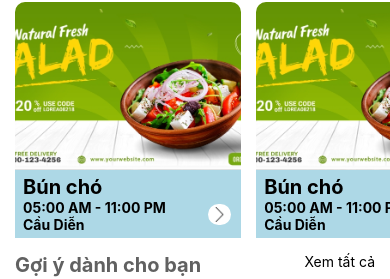
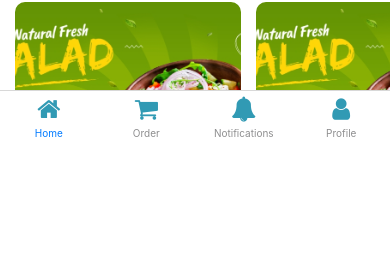
Before and after one commit to TruongVanTu/MD-27_BeeFood, a React Native app: screen /Appnavigator in a window 390 px wide. Shown: the part 705-984 px from the top of the page. After the commit the page ends 844 px from the top, so only its background shows below. Built offline with nearby package versions, Linux system fonts and the light colour scheme.

Commit message:
AppNavigator

```diff
--- a/App.js
+++ b/App.js
@@ -14,6 +14,10 @@ import AllProducts from './Screen/AllProducts';
 import AllRestaurnat from './Screen/AllRestaurnat';
 import RestaurantScreen from './Screen/RestaurantScreen';
 import ProductDetailScreen from './Screen/ProductDetailScreen';
+import AppNavigator from './Screen/AppNavigator';
+import OrderScreen from './Screen/OrderScreen';
+import NotificationScreen from './Screen/NotificationScreen';
+import ProfileScreen from './Screen/ProfileScreen';
 
 const Stack = createNativeStackNavigator();
 
@@ -21,6 +25,7 @@ export default function App() {
   return (
     <NavigationContainer>
       <Stack.Navigator screenOptions={{ headerShown: false }}>
+        <Stack.Screen name='Appnavigator' component={AppNavigator} />
         <Stack.Screen name='Home' component={Home} />
 
         <Stack.Screen component={GanbanComponent} name='Ganban' />
@@ -30,6 +35,9 @@ export default function App() {
         <Stack.Screen component={AnVatComponent} name='AnVat' />
         <Stack.Screen component={DoUongComponent} name='DoUong' />
         <Stack.Screen component={BanhMiComponent} name='BanhMi' />
+        <Stack.Screen component={OrderScreen} name='Order' />
+        <Stack.Screen component={NotificationScreen} name='Notifications' />
+        <Stack.Screen component={ProfileScreen} name='Profile' />
 
         <Stack.Screen component={ProductDetailScreen} name='ProductDetail' options={{ title: 'Chi tiết sản phẩm' }} />
 
--- a/Screen/AppNavigator.js
+++ b/Screen/AppNavigator.js
@@ -1,12 +1,66 @@
 import { StyleSheet, Text, View } from 'react-native'
 import React from 'react'
+import { createBottomTabNavigator } from '@react-navigation/bottom-tabs';
+import Home from './Home';
+import OrderScreen from './OrderScreen';
+import NotificationScreen from './NotificationScreen';
+import ProfileScreen from './ProfileScreen';
+import Icon from 'react-native-vector-icons/FontAwesome';
+
+const Tab = createBottomTabNavigator();
 
 const AppNavigator = () => {
-  return (
-    <View>
-      <Text>AppNavigator</Text>
-    </View>
-  )
+    return (
+        <Tab.Navigator
+        initialRouteName='Home'
+        screenOptions={{
+          unmountOnBlur: true,
+        }}
+        >
+
+          <Tab.Screen
+            name="Home"
+            component={Home}
+            options={{
+              tabBarIcon: ({ color, size }) => (
+                <Icon name="home" size={25} color="#319AB4" /> // Đặt màu nâu và kích thước 20
+              ),
+              headerShown: false, // Đặt giá trị này ở đây để ẩn tiêu đề của màn hình Home
+            }}
+          />
+          <Tab.Screen
+            name="Order"
+            component={OrderScreen}
+            options={{
+              tabBarIcon: ({ color, size }) => (
+                <Icon name="shopping-cart" size={25} color="#319AB4" /> // Đặt màu nâu và kích thước 20
+              ),
+              headerShown: false, // Đặt giá trị này ở đây để ẩn tiêu đề của màn hình Home
+            }}
+          />
+          <Tab.Screen
+            name="Notifications"
+            component={NotificationScreen}
+            options={{
+              tabBarIcon: ({ color, size }) => (
+                <Icon name="bell" size={25} color="#319AB4" /> // Đặt màu nâu và kích thước 20
+              ),
+              headerShown: false, // Đặt giá trị này ở đây để ẩn tiêu đề của màn hình Home
+            }}
+          />
+          <Tab.Screen
+            name="Profile"
+            component={ProfileScreen}
+            options={{
+              tabBarIcon: ({ color, size }) => (
+                <Icon name="user" size={25} color="#319AB4" /> // Đặt màu nâu và kích thước 20
+              ),
+              headerShown: false, // Đặt giá trị này ở đây để ẩn tiêu đề của màn hình Profile
+            }}
+          />
+
+        </Tab.Navigator>
+    )
 }
 
 export default AppNavigator
--- /dev/null
+++ b/Screen/NotificationScreen.js
@@ -0,0 +1,14 @@
+import { StyleSheet, Text, View } from 'react-native'
+import React from 'react'
+
+const NotificationScreen = () => {
+  return (
+    <View>
+      <Text>NotificationScreen</Text>
+    </View>
+  )
+}
+
+export default NotificationScreen
+
+const styles = StyleSheet.create({})
--- /dev/null
+++ b/Screen/OrderScreen.js
@@ -0,0 +1,14 @@
+import { StyleSheet, Text, View } from 'react-native'
+import React from 'react'
+
+const OrderScreen = () => {
+  return (
+    <View>
+      <Text>OrderScreen</Text>
+    </View>
+  )
+}
+
+export default OrderScreen
+
+const styles = StyleSheet.create({})
--- a/Screen/ProductDetailScreen.js
+++ b/Screen/ProductDetailScreen.js
@@ -1,4 +1,4 @@
-import { Image, SafeAreaView, StyleSheet, TouchableOpacity, View } from 'react-native'
+import { Image, SafeAreaView, ScrollView, StyleSheet, Text, TouchableOpacity, View } from 'react-native'
 import React from 'react'
 
 const ProductDetailScreen = () => {
@@ -14,8 +14,36 @@ const ProductDetailScreen = () => {
                             style={{ width: 25, height: 25 }}
                         />
                     </TouchableOpacity>
+                    {/* Title */}
+                    <Text style={{ fontWeight: "bold", flex: 1, fontSize: 24 }}>
+                        {" "}
+                        Chi tiết sản phẩm{" "}
+                    </Text>
 
+                    {/* Cart button */}
+                    <TouchableOpacity style={styles.menuButton}>
+                        <Image
+                            source={require("./../Image/menu-icon.png")}
+                            style={styles.icon}
+                        />
+                    </TouchableOpacity>
                 </View>
+                <ScrollView>
+                    <Image source={require('../Image/banner.jpg')} style={styles.image} />
+                    {/* Product name and price */}
+                    <View style={styles.contentRow}>
+                        <View style={{ flexDirection: 'row', alignItems: 'center' }}>
+                            <Text style={styles.productName}>Bún chó</Text>
+                        </View>
+                        <View>
+                            <Text style={styles.productPrice}>30.000 VND</Text>
+                        </View>
+                        {/* Product description */}
+                        <View style={styles.descriptionContainer}>
+                            <Text style={styles.description}>jhsad</Text>
+                        </View>
+                    </View>
+                </ScrollView>
 
             </View>
         </SafeAreaView>
@@ -38,4 +66,40 @@ const styles = StyleSheet.create({
         borderBottomColor: '#ddd', // Màu của đường line
         backgroundColor: 'transparent', // Loại bỏ màu nền // Thêm đường line ở cuối
     },
+    scrollView: { margin: 10 },
+    image: {
+        width: '97%',
+        borderRadius: 10,
+        height: 200,
+        marginBottom: 10,
+        margin: 5
+    },
+    contentRow: {
+        flexDirection: 'row',
+        justifyContent: 'space-between',
+        padding: 5,
+    },
+    productName: {
+        padding: 8,
+        fontSize: 20,
+        fontWeight: 'bold',
+    },
+    icon: {
+        width: 30,
+        height: 30,
+        marginRight: 8
+    },
+    productPrice: {
+        fontSize: 16,
+        fontWeight: 'bold',
+        color: 'green',
+    },
+    descriptionContainer: {
+        padding: 8, alignItems: 'center',
+        flexDirection: 'row'
+    },
+    description: {
+        marginLeft: 10,
+        fontSize: 16,
+    },
 })
--- /dev/null
+++ b/Screen/ProfileScreen.js
@@ -0,0 +1,14 @@
+import { StyleSheet, Text, View } from 'react-native'
+import React from 'react'
+
+const ProfileScreen = () => {
+  return (
+    <View>
+      <Text>ProfileScreen</Text>
+    </View>
+  )
+}
+
+export default ProfileScreen
+
+const styles = StyleSheet.create({})
```
